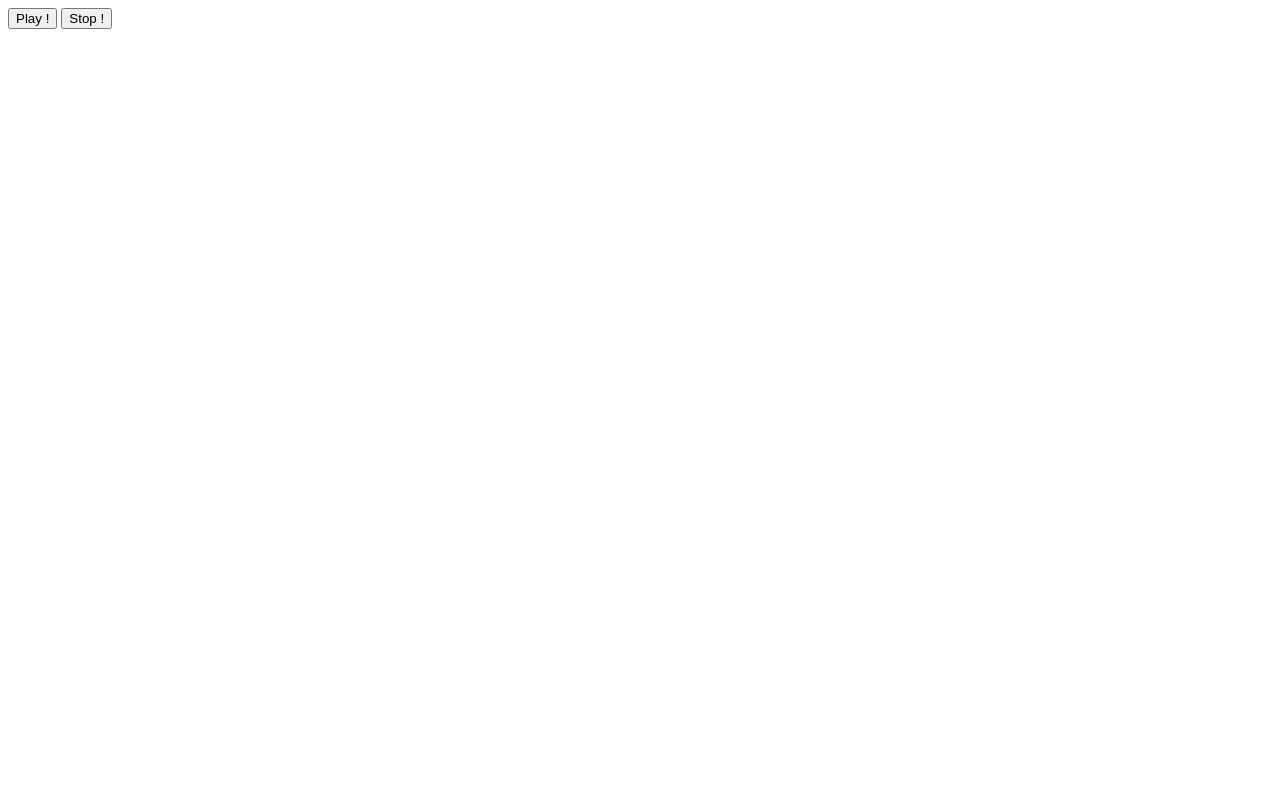
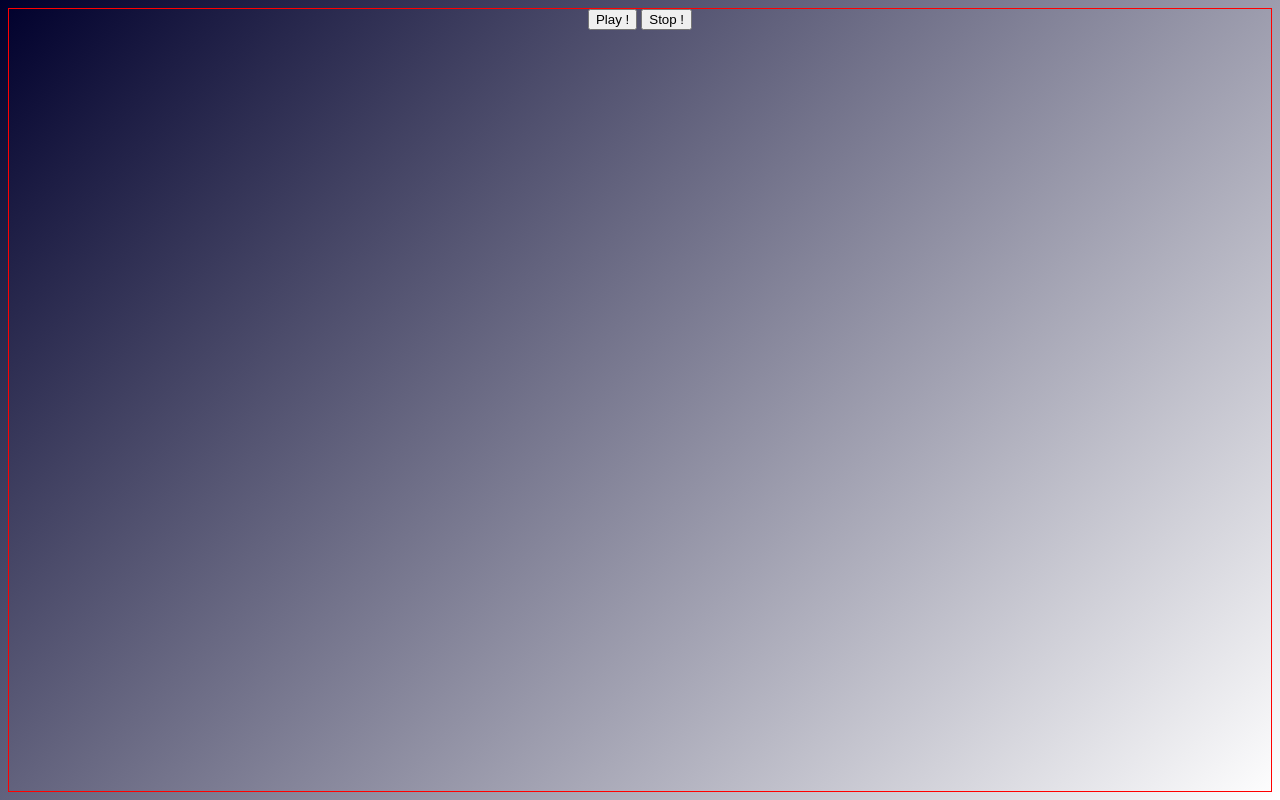
Before and after one commit to Ircam-WAM/WebAudioMidi-Exercices-ATIAM, a plain HTML site: page 1_KaossPad/exo/index.html in a window 1280 px wide. Drawn offline with Linux system fonts and the light colour scheme.

Commit message:
[KaossPad] : improve

```diff
--- a/1_KaossPad/exo/index.html
+++ b/1_KaossPad/exo/index.html
@@ -1,12 +1,12 @@
 <html>
     <head>
-        <script src="https://cdnjs.cloudflare.com/ajax/libs/pizzicato/0.6.1/Pizzicato.min.js"></script>
     </head>
-    <body>
+    <body style="border: 1px solid red; text-align:center; background: linear-gradient(135deg, rgb(0, 0, 44), rgb(255, 255, 255));">
 
         <button id="play-button" type="button">Play !</button>
         <button id="stop-button" type="button">Stop !</button>
 
+        <script src="https://cdnjs.cloudflare.com/ajax/libs/pizzicato/0.6.1/Pizzicato.min.js"></script>
+        <script src="js/script.js"></script>
     </body>
-    <script src="js/script.js"></script>
 </html>
```
